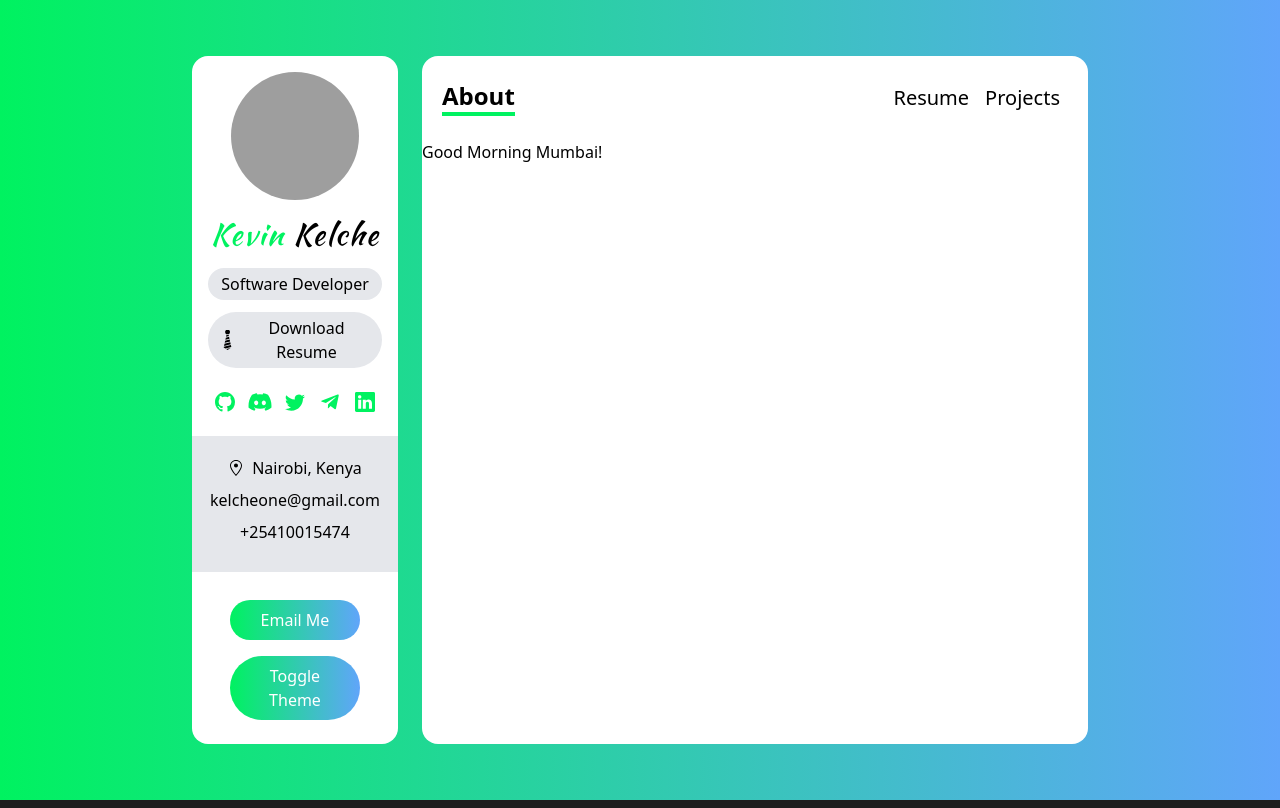
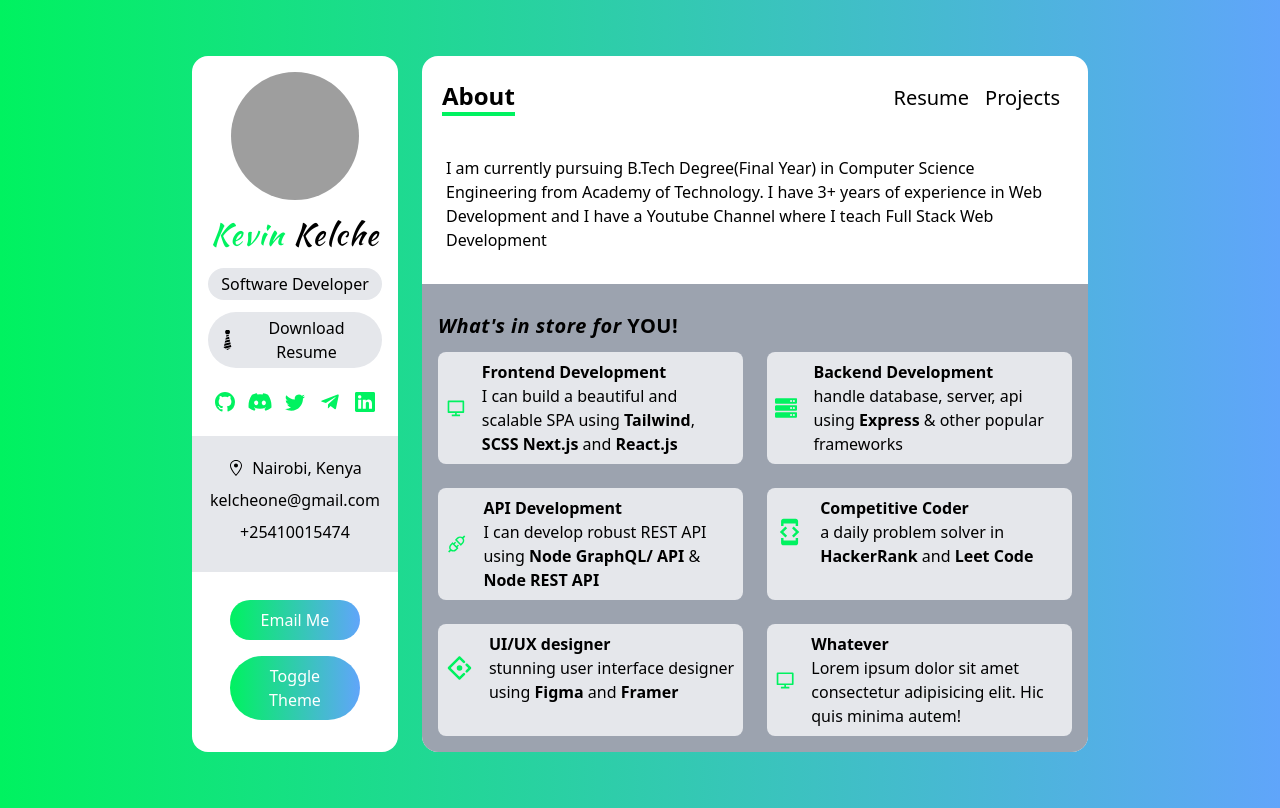
Before and after one commit to kelcheone/portfoli-main, a Next.js app: page / in a window 1280 px wide. Built offline with nearby package versions, Linux system fonts and the light colour scheme; grey boxes are pictures that could not be loaded.

Commit message:
feat[about page]

```diff
--- /dev/null
+++ b/components/ServiceCard.tsx
@@ -0,0 +1,19 @@
+import { FunctionComponent } from "react";
+import { IService } from "../type";
+
+const ServiceCard: FunctionComponent<{ service: IService }> = ({
+  service: { Icon, about, title },
+}) => {
+  const createMarkup = () => ({ __html: about });
+  return (
+    <div className="flex items-center p-2 space-x-4">
+      <Icon className="w-12 h-12 text-green" />
+      <div>
+        <h4 className="font-bold">{title}</h4>
+        <p dangerouslySetInnerHTML={createMarkup()} />
+      </div>
+    </div>
+  );
+};
+
+export default ServiceCard;
--- a/components/Sidebar.tsx
+++ b/components/Sidebar.tsx
@@ -5,7 +5,7 @@
 
 function Sidebar() {
   return (
-    <div className="">
+    <div className="shaddow-3xl">
       <div className="flex items-center justify-center">
         <img
           src="https://avatars.githubusercontent.com/u/80192475?v=4"
--- a/data.ts
+++ b/data.ts
@@ -11,7 +11,7 @@
     Icon: RiComputerLine,
     title: "Frontend Development",
     about:
-      "I can build a beautiful and scalable SPA using <b> HTML</b>,<b>CSS</b>   and <b>React.js</b> ",
+      "I can build a beautiful and scalable SPA using <b>Tailwind</b>,<b> SCSS</b> <b>Next.js</b>   and <b>React.js</b> ",
   },
   {
     Icon: FaServer,
@@ -23,7 +23,7 @@
     Icon: AiOutlineApi,
     title: "API Development",
     about:
-      "I can develop robust  REST API using <b>django-rest-api</b>  & <b>Node API</b> ",
+      "I can develop robust  REST API using <b>Node  GraphQL/ API</b>  & <b>Node REST API</b> ",
   },
   {
     Icon: MdDeveloperMode,
--- a/package.json
+++ b/package.json
@@ -11,7 +11,8 @@
     "next": "^12.0.2",
     "react": "^17.0.2",
     "react-dom": "^17.0.2",
-    "react-icons": "^4.3.1"
+    "react-icons": "^4.3.1",
+    "react-scripts": "^4.0.3"
   },
   "devDependencies": {
     "@types/node": "^16.11.6",
--- a/pages/_app.tsx
+++ b/pages/_app.tsx
@@ -9,7 +9,7 @@
       <div className="flex flex-col col-span-12 p-4 text-center bg-white lg:col-span-3 rounded-2xl">
         <Sidebar />
       </div>
-      <div className="col-span-12 bg-white lg:col-span-9 rounded-2xl">
+      <div className="col-span-12 overflow-hidden bg-white lg:col-span-9 rounded-2xl">
         <Navbar />
         <Component {...pageProps} />
       </div>
--- a/pages/index.tsx
+++ b/pages/index.tsx
@@ -1,28 +1,48 @@
-import { GetStaticPropsContext } from "next";
+import ServiceCard from "../components/ServiceCard";
 import { services } from "../data";
 
-const index = ({ services }) => {
-  console.log("CLIENT", services);
+const index = () => {
   return (
-    <div>
-      <h1>Good Morning Mumbai!</h1>
+    <div className="flex flex-col flex-grow px-6 pt-1 rounded-lg">
+      <h5 className="my-3 font-medium">
+        I am currently pursuing B.Tech Degree(Final Year) in Computer Science
+        Engineering from Academy of Technology. I have 3+ years of experience in
+        Web Development and I have a Youtube Channel where I teach Full Stack
+        Web Development
+      </h5>
+      <div
+        className="flex-grow p-4 mt-5 bg-gray-400 "
+        style={{ marginLeft: "-1.5rem", marginRight: "-1.5rem" }}
+      >
+        <h6 className="my-3 text-xl font-bold tracking-wide">
+          <i> What's in store for</i> <b>YOU!</b>{" "}
+        </h6>
+        <div className="grid gap-6 lg:grid-cols-2">
+          {services.map((service) => (
+            <div className="bg-gray-200 rounded-lg lg:col-span-1">
+              <ServiceCard service={service} />
+            </div>
+          ))}
+        </div>
+      </div>
     </div>
   );
 };
 
 export default index;
 
-// export const getServerSideProps = async (context: GetStaticPropsContext) => {
-//   const res = await fetch("http://localhost:3000/api/services");
-//   const data = await res.json();
+/*
+export const getServerSideProps = async (context: GetStaticPropsContext) => {
+  const res = await fetch("http://localhost:3000/api/services");
+  const data = await res.json();
 
-//   console.log("SERVER", services);
-//   return {
-//     props: {
-//       services: data.services,
-//     },
-//   };
-// };
+  console.log("SERVER", services);
+  return {
+    props: {
+      services: data.services,
+    },
+  };
+};
 
 export const getStaticProps = async (context: GetStaticPropsContext) => {
   const res = await fetch("http://localhost:3000/api/services");
@@ -35,3 +55,4 @@
     },
   };
 };
+*/
--- a/tailwind.config.js
+++ b/tailwind.config.js
@@ -13,6 +13,18 @@
     fontFamily: {
       kaushan: ["Kaushan Script"],
     },
+    boxShadow: {
+      sm: "0 1px 2px 0 rgba(0, 0, 0, 0.05)",
+      DEFAULT:
+        "0 1px 3px 0 rgba(0, 0, 0, 0.1), 0 1px 2px 0 rgba(0, 0, 0, 0.06)",
+      md: "0 4px 6px -1px rgba(0, 0, 0, 0.1), 0 2px 4px -1px rgba(0, 0, 0, 0.06)",
+      lg: "0 10px 15px -3px rgba(0, 0, 0, 0.1), 0 4px 6px -2px rgba(0, 0, 0, 0.05)",
+      xl: "0 20px 25px -5px rgba(0, 0, 0, 0.1), 0 10px 10px -5px rgba(0, 0, 0, 0.04)",
+      "2xl": "0 25px 50px -12px rgba(0, 0, 0, 0.25)",
+      "3xl": "0 35px 60px -15px rgba(100, 200, 0, 0.3)",
+      inner: "inset 0 2px 4px 0 rgba(0, 0, 0, 0.06)",
+      none: "none",
+    },
   },
   variants: {
     extend: {},
```
Also changed, not shown: 1 other file (tests, documents, lock files or other folders).
